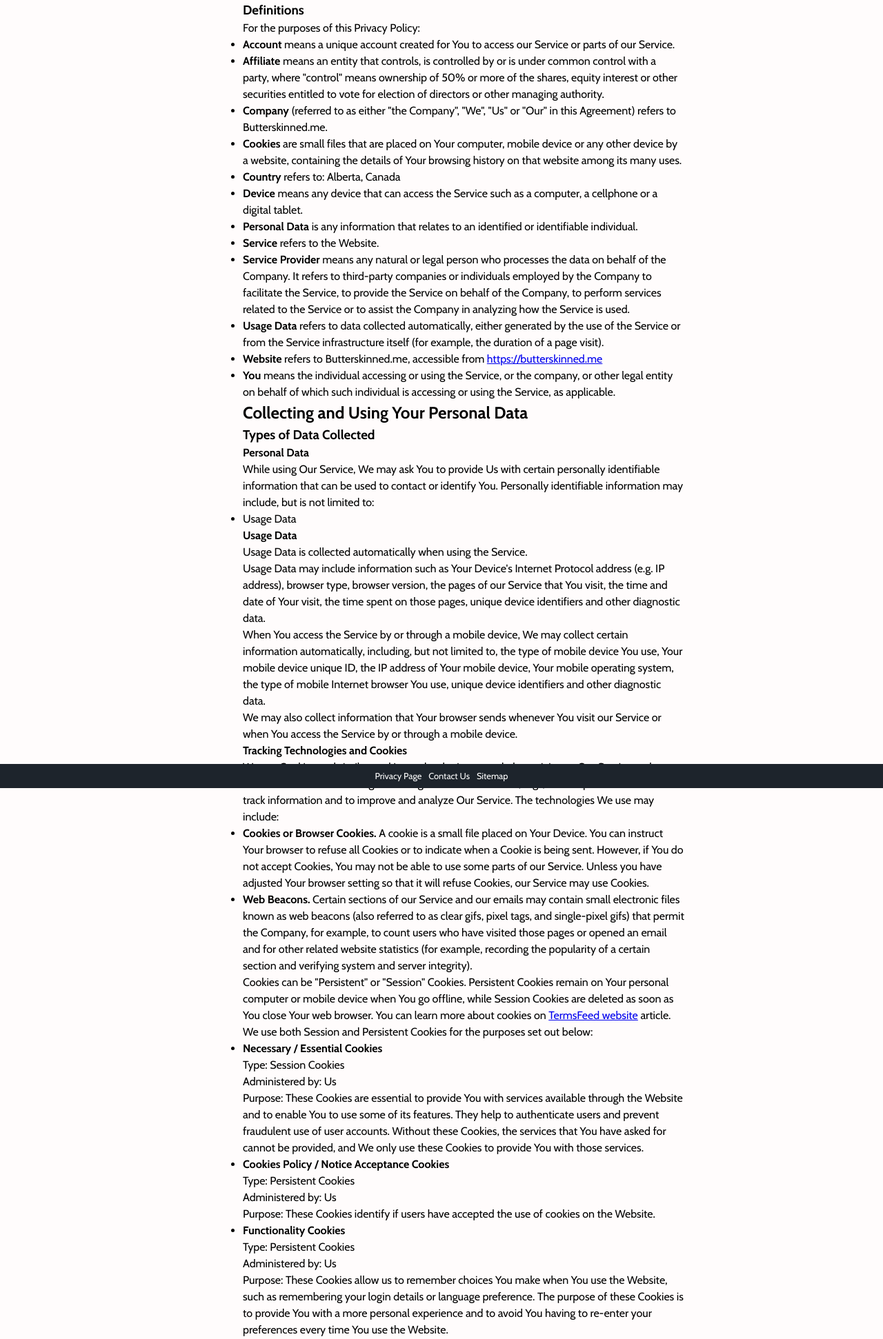
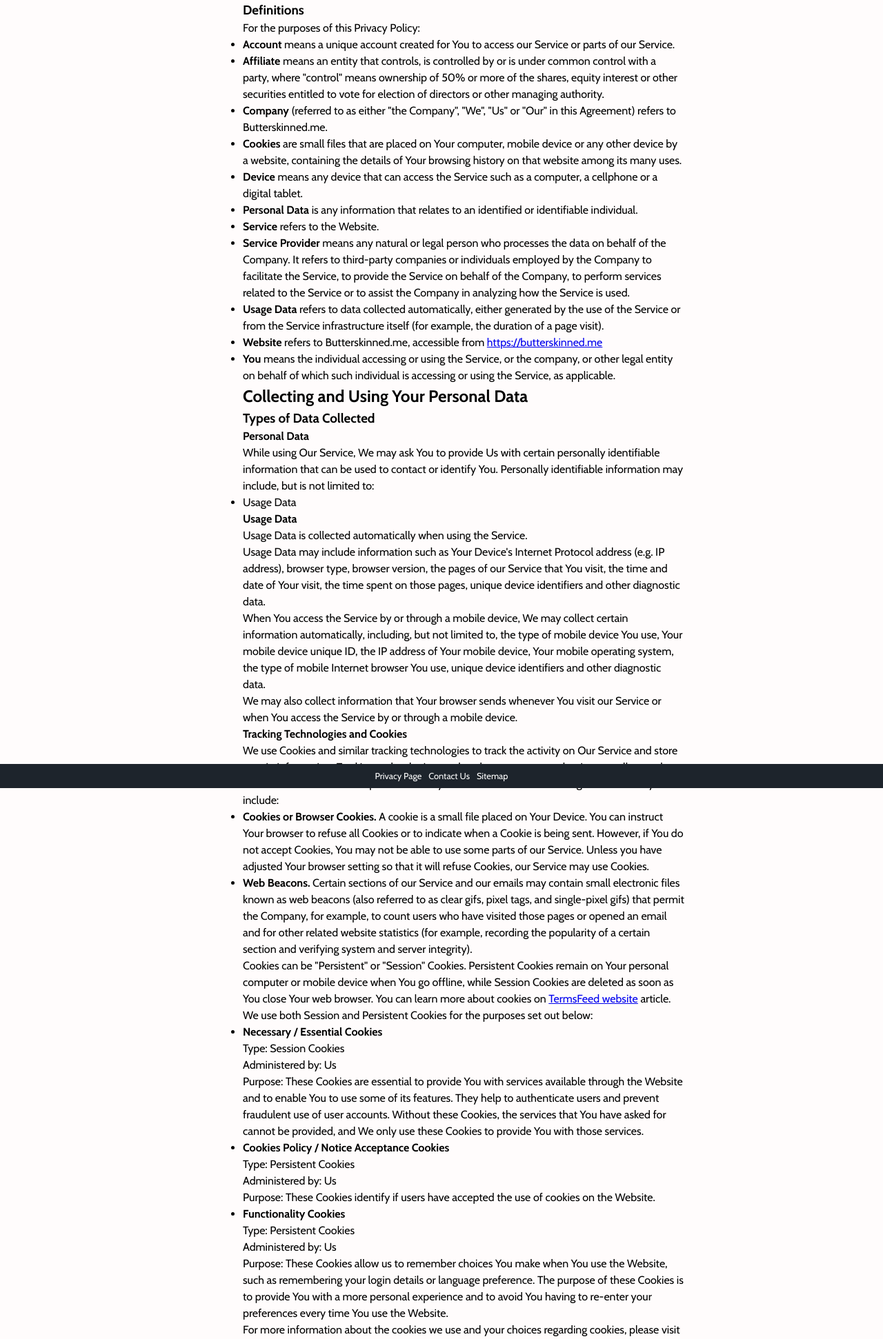
Before and after one commit to Adeyomola/skinshimmer, a Flask app: page /privacy in a window 1280 px wide. Shown: the part 457-2399 px from the top of the page at 69% size. Run offline with Flask 3, Linux system fonts and the light colour scheme; parts of the project's set-up code (start-up, migrations or seed data) failed here and were passed over.

Commit message:
updated privacy

```diff
--- a/this/templates/privacy.html
+++ b/this/templates/privacy.html
@@ -62,9 +62,6 @@
                         other device
                         by a website, containing the details of Your browsing history on that website among its many
                         uses.</p>
-                </li>
-                <li>
-                    <p><strong>Country</strong> refers to: Alberta, Canada</p>
                 </li>
                 <li>
                     <p><strong>Device</strong> means any device that can access the Service such as a computer, a
```
